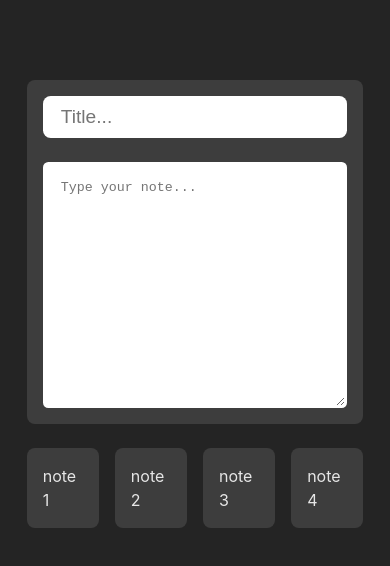
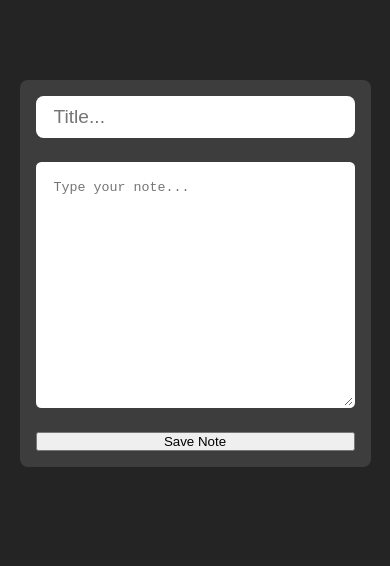
Before and after one commit to davidkrupa/to_do, a React (Vite) app: page / in a window 390 px wide. Shown: the top 566 px of the page. Built offline with nearby package versions, Linux system fonts and the light colour scheme.

Commit message:
adding and deleting notes

```diff
--- a/src/App.jsx
+++ b/src/App.jsx
@@ -3,6 +3,9 @@ import { useState } from "react";
 function App() {
   const [title, setTitle] = useState("");
   const [text, setText] = useState("");
+  const [savedNotes, setSavedNotes] = useState([]);
+
+  console.log(savedNotes);
 
   const handleTitleChange = (e) => {
     setTitle(e.target.value);
@@ -10,6 +13,18 @@ function App() {
 
   const handleTextChange = (e) => {
     setText(e.target.value);
+  };
+
+  const handleSave = () => {
+    setSavedNotes([...savedNotes, { title, text }]);
+    setTitle("");
+    setText("");
+  };
+
+  const handleDelete = (id) => {
+    const savedNotesCopy = [...savedNotes];
+    savedNotesCopy.splice(id, 1);
+    setSavedNotes(savedNotesCopy);
   };
 
   return (
@@ -31,12 +46,18 @@ function App() {
             handleTextChange(e);
           }}
         />
+        <button onClick={() => handleSave()}>Save Note</button>
       </div>
       <div className="saved-notes__container">
-        <div className="saved-notes__container-note">note 1</div>
-        <div className="saved-notes__container-note">note 2</div>
-        <div className="saved-notes__container-note">note 3</div>
-        <div className="saved-notes__container-note">note 4</div>
+        {savedNotes?.map((note, index) => (
+          <div className="saved-notes__container-note" key={index}>
+            <h3 className="saved-notes__container-title">{note.title}</h3>
+            <p className="saved-notes__container-text">{note.text}</p>
+            <button className="delete-btn" onClick={() => handleDelete(index)}>
+              X
+            </button>
+          </div>
+        ))}
       </div>
     </div>
   );
--- a/src/index.css
+++ b/src/index.css
@@ -16,6 +16,8 @@
 
 * {
   box-sizing: border-box;
+  padding: 0;
+  margin: 0;
 }
 
 .app__wrapper {
@@ -23,6 +25,7 @@
   justify-content: center;
   align-items: flex-start;
   gap: 1.5rem;
+  width: 90%;
   max-width: 800px;
   margin: 5rem auto 0;
 }
@@ -30,7 +33,6 @@
 @media screen and (max-width: 700px) {
   .app__wrapper {
     flex-direction: column;
-    width: 90%;
   }
 }
 
@@ -38,6 +40,7 @@
   display: flex;
   flex-direction: column;
   flex-grow: 2;
+  width: 67%;
   gap: 1.5rem;
   padding: 1.5rem;
   min-height: 300px;
@@ -57,6 +60,7 @@
   display: flex;
   flex-direction: column;
   flex-grow: 1;
+  width: 33%;
   gap: 1rem;
 }
 
@@ -66,7 +70,7 @@
     justify-content: space-between;
     align-items: flex-start;
     width: 100%;
-    /* flex-wrap: wrap; */
+    flex-wrap: wrap;
   }
 }
 
@@ -75,6 +79,7 @@
   padding: 1rem;
   border-radius: 0.5em;
   transition: 0.4s ease-in-out;
+  position: relative;
 }
 
 .note__container:hover,
@@ -88,6 +93,35 @@
     flex-basis: 150px;
     max-width: 45%;
   }
+}
+
+.saved-notes__container-title {
+  margin-bottom: 0.5em;
+  overflow: hidden;
+  text-overflow: ellipsis;
+  white-space: nowrap;
+}
+
+.saved-notes__container-text {
+  overflow: hidden;
+  text-overflow: ellipsis;
+  white-space: nowrap;
+}
+
+.delete-btn {
+  position: absolute;
+  top: 5px;
+  right: 5px;
+  width: 30px;
+  height: 30px;
+  border-radius: 5px;
+  border: 2px solid rgb(61, 61, 61);
+  display: none;
+}
+
+.saved-notes__container-note:hover .delete-btn {
+  display: block;
+  transition: opacity 0.3s linear 2s;
 }
 
 input {
```
